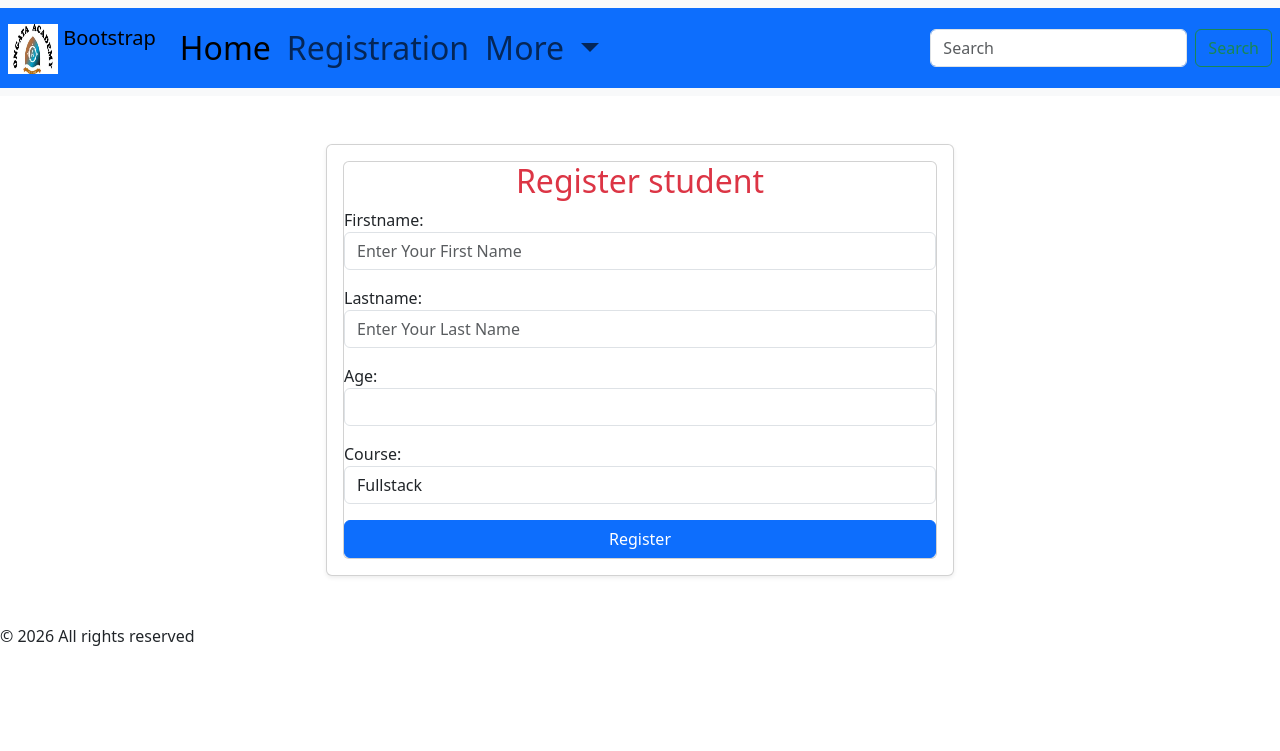
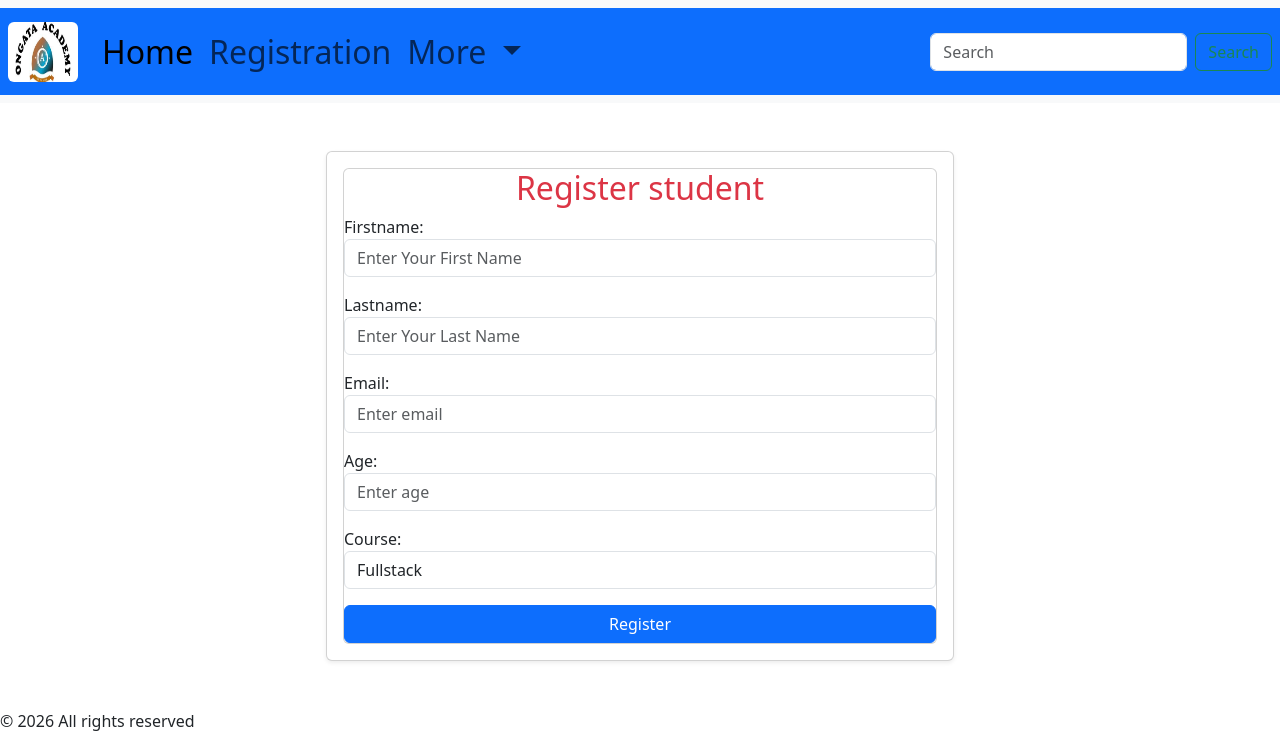
Before and after one commit to Mansolo-21/Djangocrud, a Django app: page /add/ in a window 1280 px wide. Shown: the top 751 px of the page. Run offline with Django 5.2, Linux system fonts and the light colour scheme.

Commit message:
sixth commit

```diff
--- a/school/myapp/forms.py
+++ b/school/myapp/forms.py
@@ -4,7 +4,7 @@ from .models import Student
 class StudentForm(forms.ModelForm):
     class Meta:
         model = Student
-        fields = ['firstname', 'lastname', 'age', 'course']
+        fields = ['firstname', 'lastname', 'email','age', 'course']
         widgets = {
             'firstname': forms.TextInput(attrs={
                 'class': 'form-control',
@@ -15,7 +15,8 @@ class StudentForm(forms.ModelForm):
                 'placeholder': 'Enter Your Last Name'
             }),
             'age': forms.NumberInput(attrs={
-                'class': 'form-control'
+                'class': 'form-control',
+                'placeholder':'Enter age'
             }),
             'course': forms.Select(
                 choices=[
--- a/school/myapp/templates/base.html
+++ b/school/myapp/templates/base.html
@@ -11,9 +11,8 @@
     <nav class="navbar navbar-expand-lg bg-body-tertiary ">
   <div class="container-fluid bg-primary fs-2 p-2 mx-6">
     <a class="navbar-brand" href="#">
-      <img src="{% static 'img/logo.jpeg'%}" alt="Logo" width="50" height="50
-      " class="d-inline-block align-text-top">
-      Bootstrap
+      <img src="{% static 'img/logo.jpeg'%}" alt="Logo" width="70" height="60
+      " class="d-inline-block align-text-top rounded">
     </a>
     <button class="navbar-toggler" type="button" data-bs-toggle="collapse" data-bs-target="#navbarSupportedContent" aria-controls="navbarSupportedContent" aria-expanded="false" aria-label="Toggle navigation">
       <span class="navbar-toggler-icon"></span>
--- a/school/myapp/templates/myapp/admindashboard.html
+++ b/school/myapp/templates/myapp/admindashboard.html
@@ -4,6 +4,7 @@
 {% block content %}
 <div class="container mt-4">
     <h1 class="text-secondary text-center">Admin Dashboard</h1>
+    <a href="{% url 'add'%}">ADD STUDENT</a>
     <p>Welcome to the Admin Dashboard.Here you can manage users, view reports and perform administrative tasks.</p>
     <table class="table table-primary table-bordered mt-4 shadow-sm table-dark table-hover">
         <thead>
@@ -29,7 +30,7 @@
                 <td>{{x.email }}</td>
                 <td>
                     <a href="{% url 'update' x.id %}" class="btn btn-warning btn-sm">UPDATE</a>
-                    <a href="{% url 'delete' x.id %}" class="btn btn-danger btn-sm">DELETE</a>
+                    <a href="{% url 'delete' x.id %}" class="btn btn-danger btn-sm " onclick='confirm("Are you sure you want to delete {{x.firstname}}?")'>DELETE</a>
                 </td>
             </tr>
             {% empty %}
```
Also changed, not shown: school/db.sqlite3.
